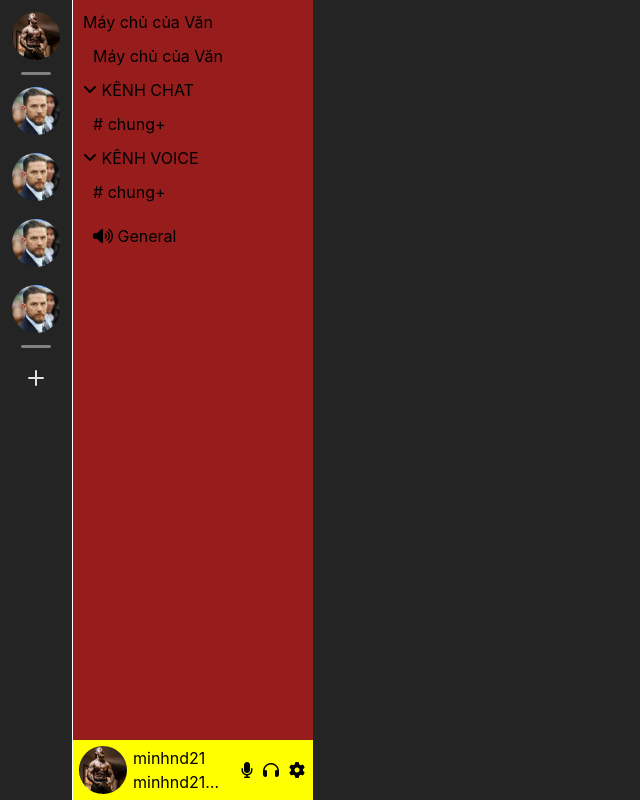
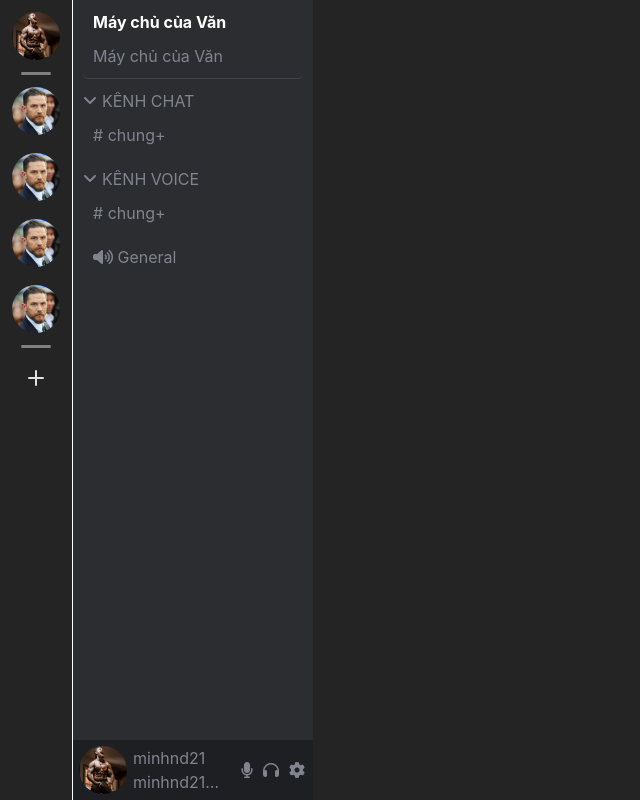
Before and after one commit to ducminhsw/myapp-frontend, a React (Vite) app: page / in a window 1280 px wide. Shown: the whole page, without its empty margins (0-640 px from the left). Built offline with nearby package versions, Linux system fonts and the light colour scheme.

Commit message:
update color base

```diff
--- a/src/components/channel/channel-bar.tsx
+++ b/src/components/channel/channel-bar.tsx
@@ -19,7 +19,7 @@ const StyledChannelBar = styled.div`
   width: 240px;
   display: flex;
   flex-direction: column;
-  background-color: #971c1c;
+  background-color: var(--color-layout-md);
   flex: 0 0 auto;
-  color: black;
+  color: var(--color-text);
 `;
--- a/src/components/channel/channel-content-bottom/channel-content-bottom.tsx
+++ b/src/components/channel/channel-content-bottom/channel-content-bottom.tsx
@@ -33,7 +33,7 @@ const StyledServerImage = styled.img.attrs<{ src?: string }>((props) => ({
 `;
 
 const StyledContentBottom = styled.div`
-  background-color: yellow;
+  background-color: var(--color-layout-lg);
   display: flex;
   flex-direction: row;
 `;
--- a/src/components/channel/channel-content-bottom/channel-content-setting.tsx
+++ b/src/components/channel/channel-content-bottom/channel-content-setting.tsx
@@ -1,5 +1,4 @@
 import styled from "styled-components";
-import React from "react";
 
 export default function ChannelContentSetting() {
   return (
--- /dev/null
+++ b/src/components/channel/channel-content-top/channel-content-top.modules.css
@@ -0,0 +1,21 @@
+.styledChat{
+    display: flex;
+    gap: 5px;
+    align-items: center;
+}
+.styledChat:hover {
+    opacity: 0.8;
+    color: var(--color-text-hover);
+    cursor: pointer;
+}
+.nameServer {
+    color: white;
+    font-weight: bold;
+    padding: 0 10px;
+}
+
+.textServer {
+    border-bottom: 1px solid var(--color-btn-hover);
+    padding-bottom: 10px;
+
+}
--- a/src/components/channel/channel-content-top/channel-content-top.tsx
+++ b/src/components/channel/channel-content-top/channel-content-top.tsx
@@ -1,44 +1,67 @@
-import React from "react";
+import React, { useState } from "react";
 import styled from "styled-components";
+import "./channel-content-top.modules.css";
+export default function ChannelContentTop() {
+  const [isChatChannel, setIsChatChannel] = useState<boolean>(true);
+  const [isChatVoice, setIsChatVoice] = useState<boolean>(true);
 
-export default function ChannelContentTop() {
   return (
     <StyledContentTop>
       <StyledContentTopScroll>
-        <div>Máy chủ của Văn</div>
-        <StyledButton>Máy chủ của Văn</StyledButton>
+        <div className="nameServer ">Máy chủ của Văn</div>
+        <StyledButton className="textServer">Máy chủ của Văn</StyledButton>
         <StyledChat>
-          <div>
-            <i className="fa-solid fa-angle-down"></i> KÊNH CHAT
+          <div className="styledChat" onClick={() => setIsChatChannel((prev) => !prev)}>
+            {isChatChannel ? (
+              <i className="fa-solid fa-angle-down"></i>
+            ) : (
+              <i className="fa-solid fa-chevron-right"></i>
+            )}
+            <span>KÊNH CHAT</span>
           </div>
+          {isChatChannel && (
             <StyledButton>
               <span># chung</span>
               <span>+</span>
             </StyledButton>
+          )}
         </StyledChat>
         <StyledVoice>
+          <div className="styledChat" onClick={() => setIsChatVoice((prev) => !prev)}>
+            {isChatVoice ? (
+              <i className="fa-solid fa-angle-down"></i>
+            ) : (
+              <i className="fa-solid fa-chevron-right"></i>
+            )}
+            KÊNH VOICE
+          </div>
+          {isChatVoice && (
             <div>
-            <i className="fa-solid fa-angle-down"></i> KÊNH VOICE
-          </div>
               <StyledButton>
                 <span># chung</span>
                 <span>+</span>
               </StyledButton>
-          <div>
               <StyledButton>
                 <i className="fa-solid fa-volume-high"></i> General
               </StyledButton>
             </div>
+          )}
         </StyledVoice>
       </StyledContentTopScroll>
     </StyledContentTop>
   );
 }
 
-const StyledChat = styled.div``;
-const StyledVoice = styled.div``;
+const StyledChat = styled.div`
+  padding-top: 10px;
+`;
+const StyledVoice = styled.div`
+  padding-top: 10px;
+`;
 const StyledContentTopScroll = styled.div`
   height: 320px;
+  display: flex;
+  flex-direction: column;
 `;
 
 const StyledContentTop = styled.div`
@@ -53,6 +76,7 @@ const StyledButton = styled.div`
   padding: 10px;
   border-radius: 5px;
   &:hover {
-    background-color: #297fb8;
+    background-color: var(--color-btn-hover);
+    color: var(--color-text-hover);
   }
 `;
--- a/src/index.css
+++ b/src/index.css
@@ -18,6 +18,14 @@
   -webkit-text-size-adjust: 100%;
   padding: 0;
 
+
+  --color-layout-md: rgb(43,45,49);
+  --color-layout-sm: #313338;
+  --color-layout-lg: #1e1f22;
+  --color-btn-hover: #404249;
+  --color-text-hover: #f3f9ff;
+
+  --color-text: #80848e;
 }
 
 /* width */
```
Lines whose indentation alone changed are shown as unchanged.
